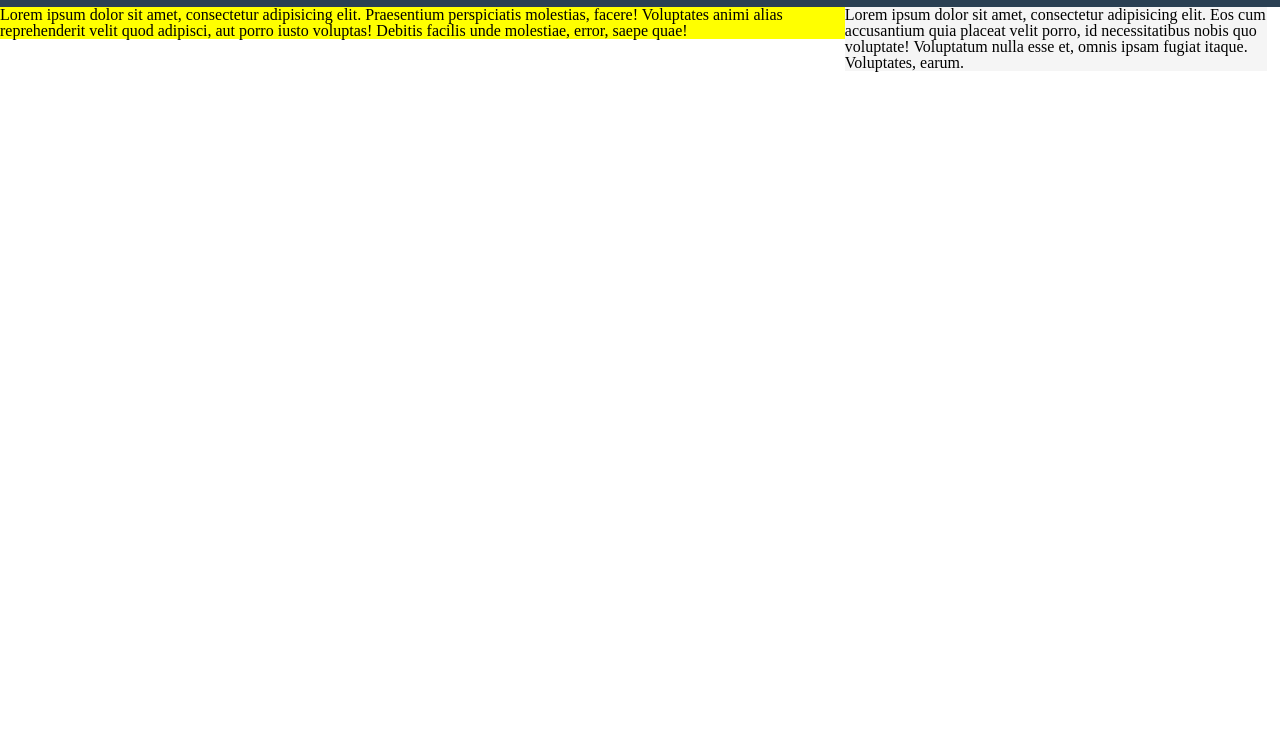
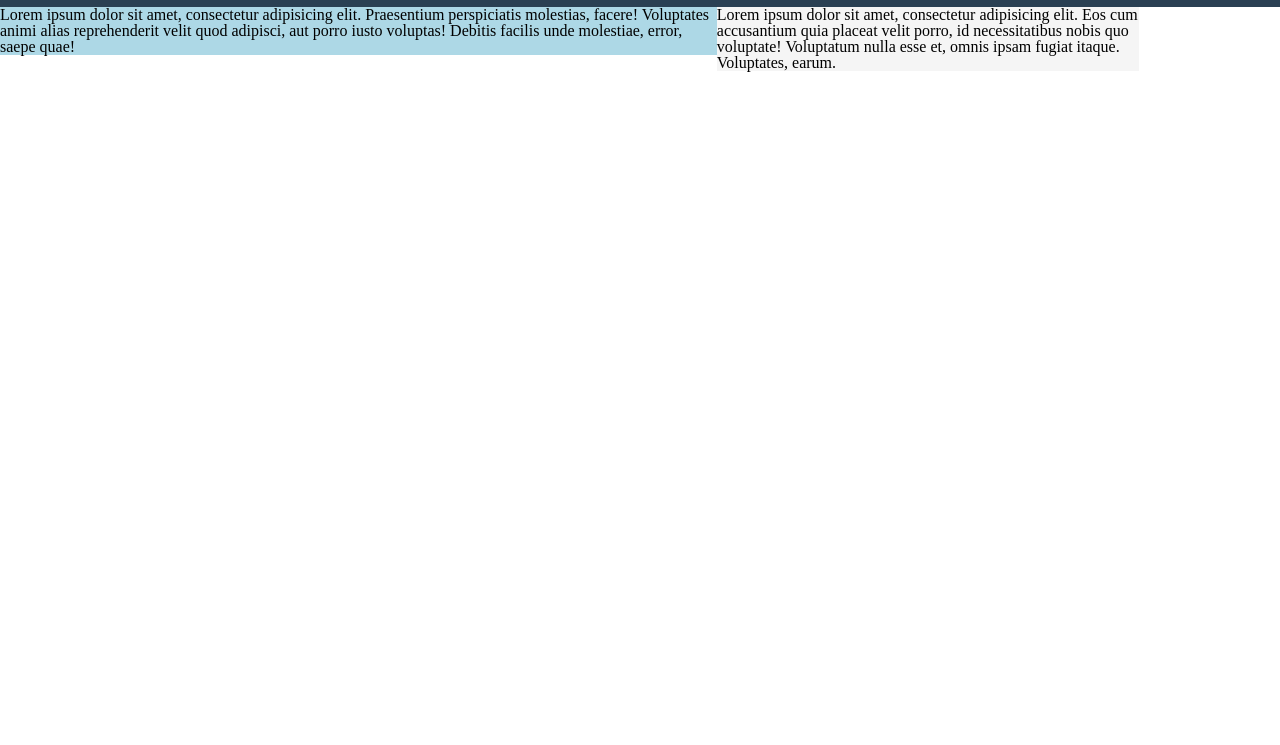
Before and after one commit to TheHaymaker/classroom-test-2, a plain HTML site: page index.html in a window 1280 px wide. Shown: the part 55-800 px from the top of the page. Drawn offline with Linux system fonts and the light colour scheme.

Commit message:
changed col size and bg color

```diff
--- a/styles.css
+++ b/styles.css
@@ -38,8 +38,8 @@
 }
 
 .col_66 {
-  width: 66%;
-  background-color: yellow;
+  width: 56%;
+  background-color: lightblue;
 }
 
 .col_33 {
```
